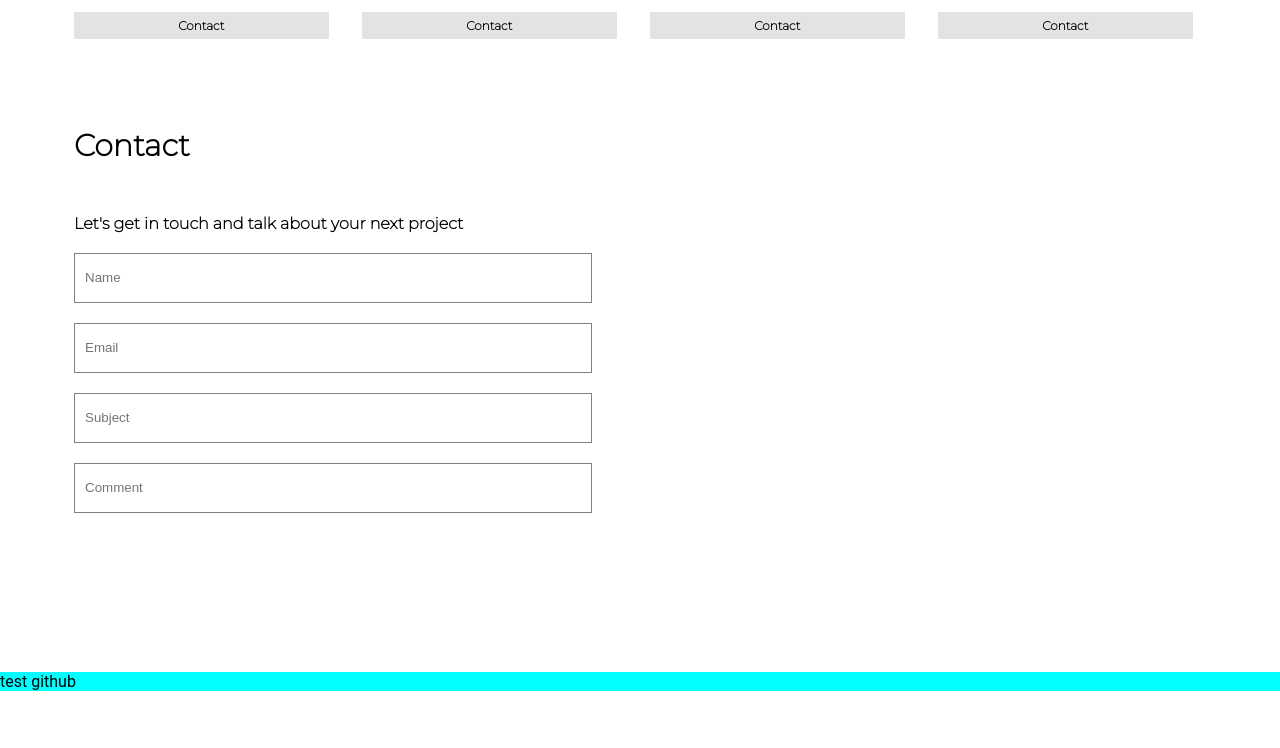
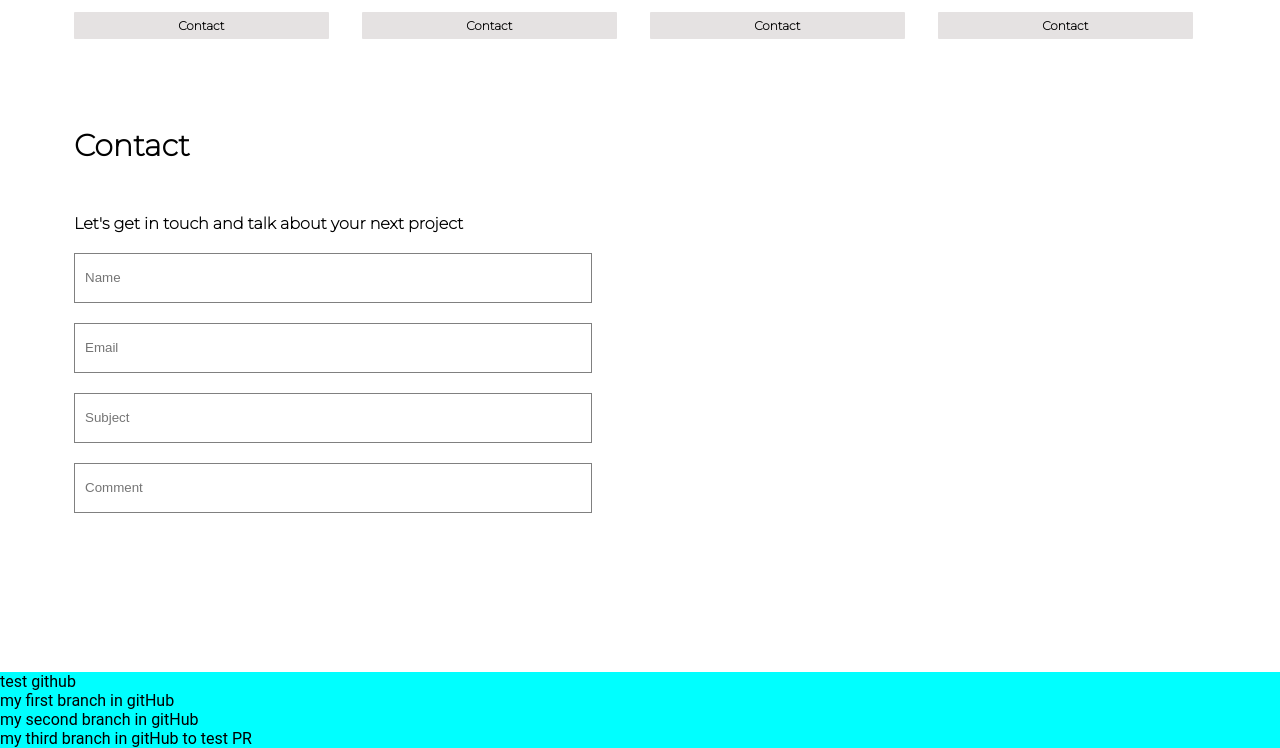
Before and after one commit to MaymonaObaid01/maymonaobaid01.github.io, a plain HTML site: page index.html in a window 1280 px wide. Shown: the part 1524-2272 px from the top of the page. Before the commit the page ends 2215 px from the top, so only its background shows below. Drawn offline with Linux system fonts and the light colour scheme.

Commit message:
init commit

```diff
--- a/index.html
+++ b/index.html
@@ -216,6 +216,9 @@
 
     <div class="test">
         <p> test github</p>
+        <p>my first branch in gitHub</p>
+        <p>my second branch in gitHub</p>
+        <p>my third branch in gitHub to test PR</p>
     </div>
 
 
```
